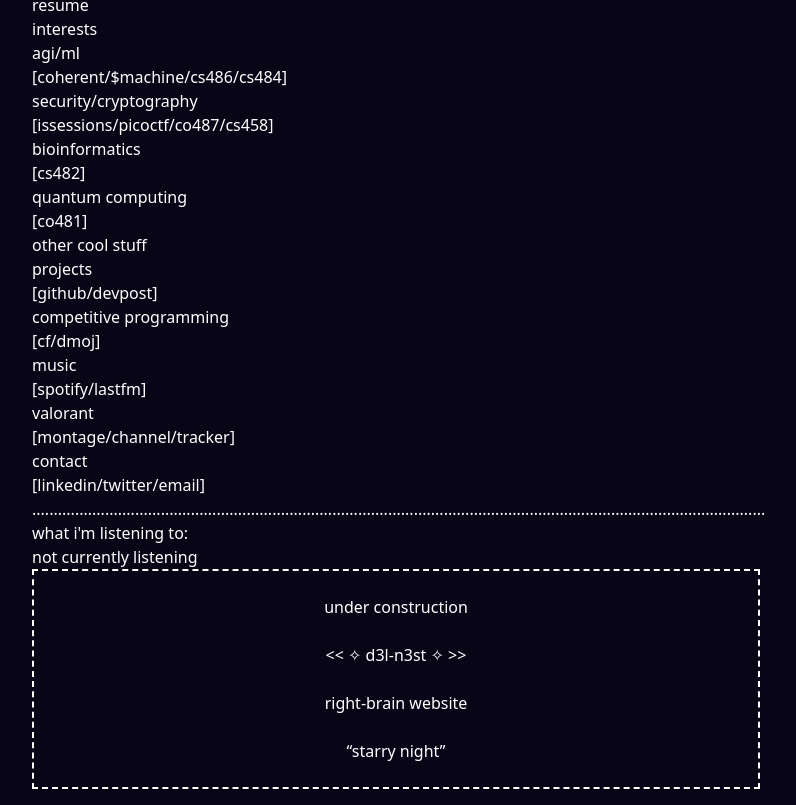
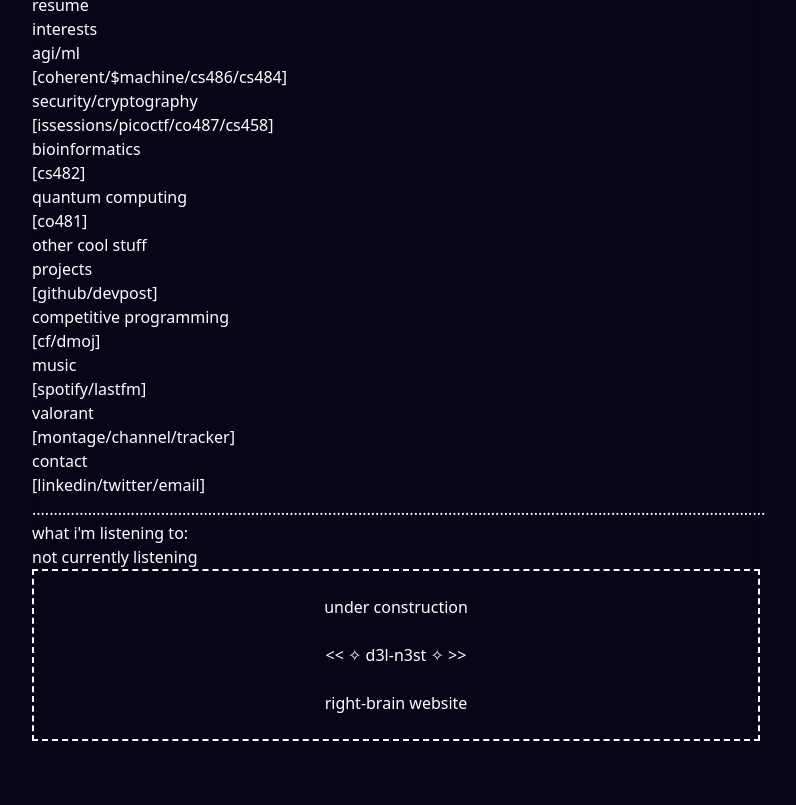
Before and after one commit to LeonDong02/zeroultra, a Next.js app: page / in a window 1280 px wide. Shown: the part 903-1708 px from the top of the page, without its empty margins (244-1040 px from the left). After the commit the page ends 1660 px from the top, so only its background shows below. Built offline with nearby package versions, Linux system fonts and the light colour scheme; no server answers.

Commit message:
Update construction.js

```diff
--- a/pages/components/construction.js
+++ b/pages/components/construction.js
@@ -18,10 +18,6 @@ export default function Construction() {
                 </a>
             </div>
             <br class="seperator"></br>
-            <div class="center text-violet-500">
-                &ldquo;starry night&rdquo;
-            </div>
-            <br class="seperator"></br>
         </div>
     )
 }
```
